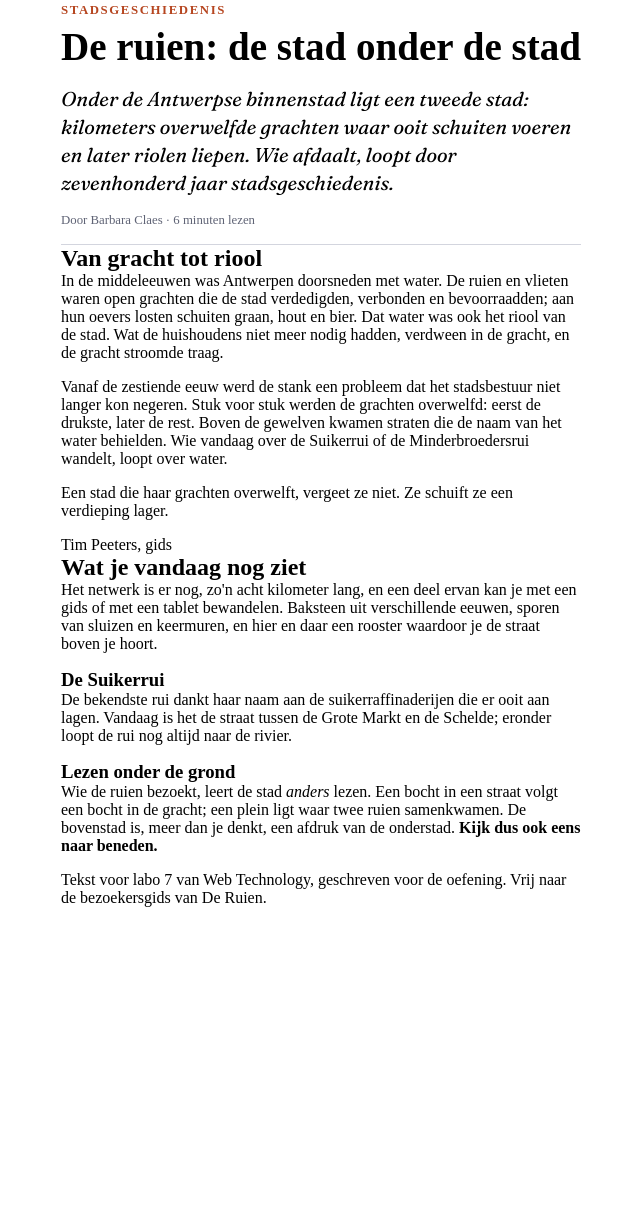
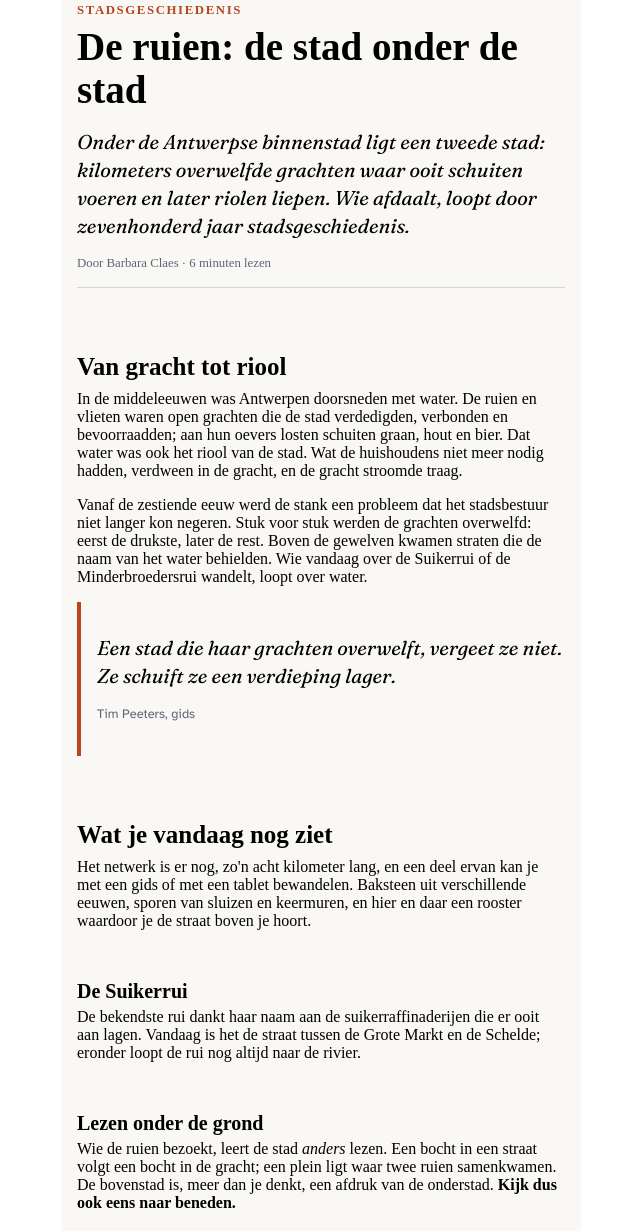
Before and after one commit to SCosaert/webtech, a plain HTML site: page labo-07/leespagina/index.html in a window 1280 px wide. Shown: the part 61-1292 px from the top of the page, without its empty margins (319-959 px from the left). Before the commit the page ends 1048 px from the top, so only its background shows below. Drawn offline with Linux system fonts and the light colour scheme.

Commit message:
labo7 leespagina

```diff
--- a/labo-07/leespagina/css/stijl.css
+++ b/labo-07/leespagina/css/stijl.css
@@ -33,7 +33,7 @@
 --text-s: 0.8rem;
 --text-m:1rem;
 --text-l:1.25rem;
---text-xl:1.563;
+--text-xl:1.563rem;
 --text-xxl:1.953rem;
 --text-xxxl:2.441rem;
 --space-xs:0.25rem;
@@ -52,11 +52,13 @@
 body{
 display: grid;
 justify-content: center;
-padding: var(--space-xl)var(--space-m);
+
 font-size: var(--text-m);
 line-height: var(1.5);
 }
-p{padding-bottom: var(--space-m);}
+p{
+    padding-bottom: var(--space-m);
+}
 .bovenkop{
     font-size: var(--text-s);
     color: var(--color-accent);
@@ -84,8 +86,43 @@ h1{
     padding-bottom: var(--space-m);
     border-bottom: solid 1px var(--color-lijn)
 }
+h2{
+    font-size: var(--text-xl);
+    line-height: 1.2;
+    padding-top: var(--space-xl);
+    padding-bottom: var(--space-s);
+}
+h3{
+    font-size: var(--text-l);
+    line-height: 1.3;
+    padding-top: var(--space-l);
+    padding-bottom: var(--space-xs);
+}
+blockquote{
+    font-family:"Fraunces-italic";
+    border-left: solid 4px var(--color-accent);
+    font-size: var(--text-l);
+    line-height: 1.4;
+    padding-left: var(--space-m);
+    padding-top: var(--space-l);
+    padding-bottom: var(--space-l);
+}
+blockquote>footer{
+    font-family:"atkinson-400" ;
+    font-size: var(--text-s);
+    color: var(--color-gedempt);
+}
+.bron{
+    font-size: var(--text-s);
+    color: var(--color-gedempt);
+    border-top: solid 1px var(--color-lijn);
+    padding-top:var(--space-m) ;
+    margin-top: var(--space-xl);
+}
 /* === the article === */
 article{
     max-width: 65vh;
-
+    background-color: var(--color-page);
+    padding: var(--space-xl)var(--space-m);
+    line-height: var(1.5);
 }
```
